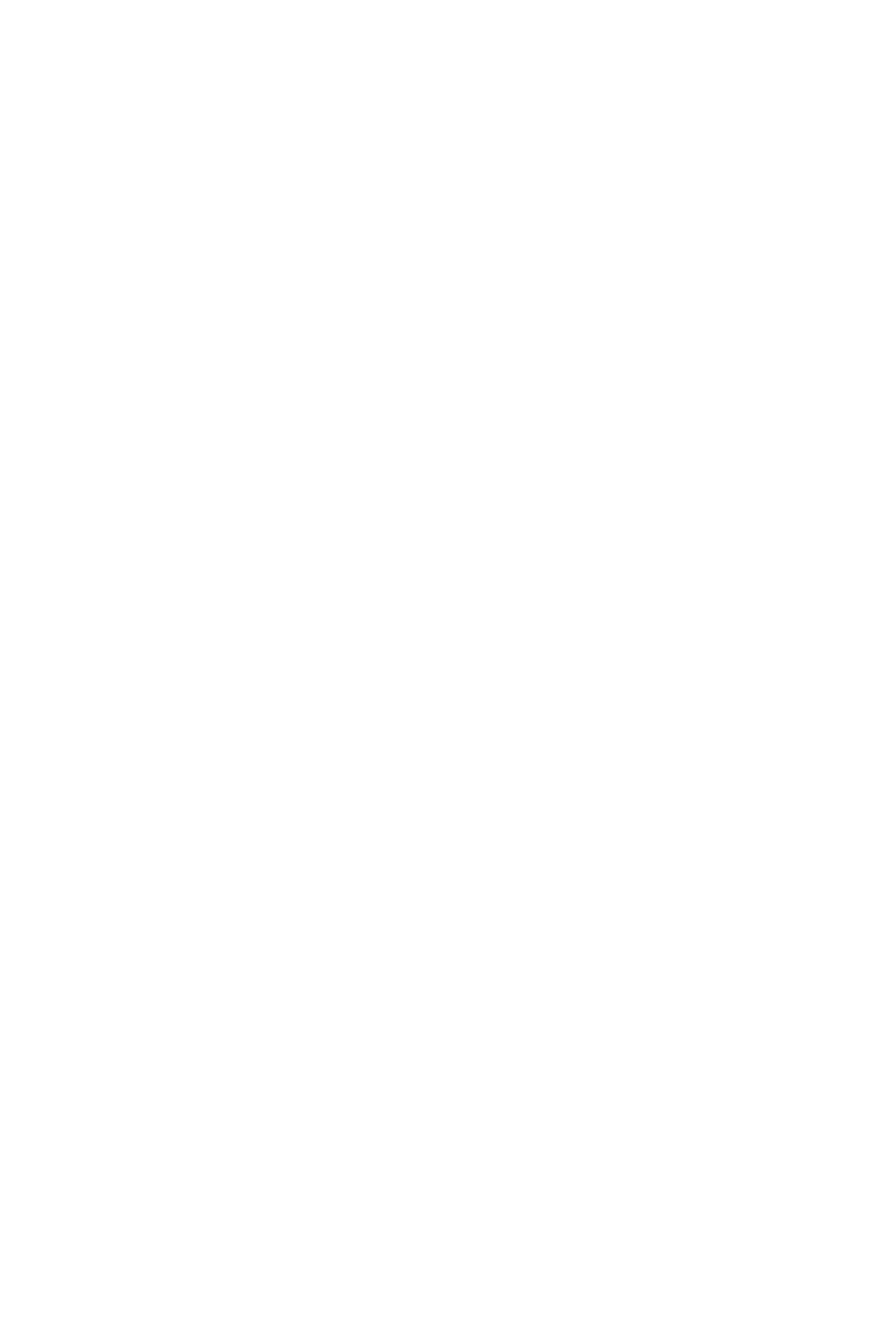
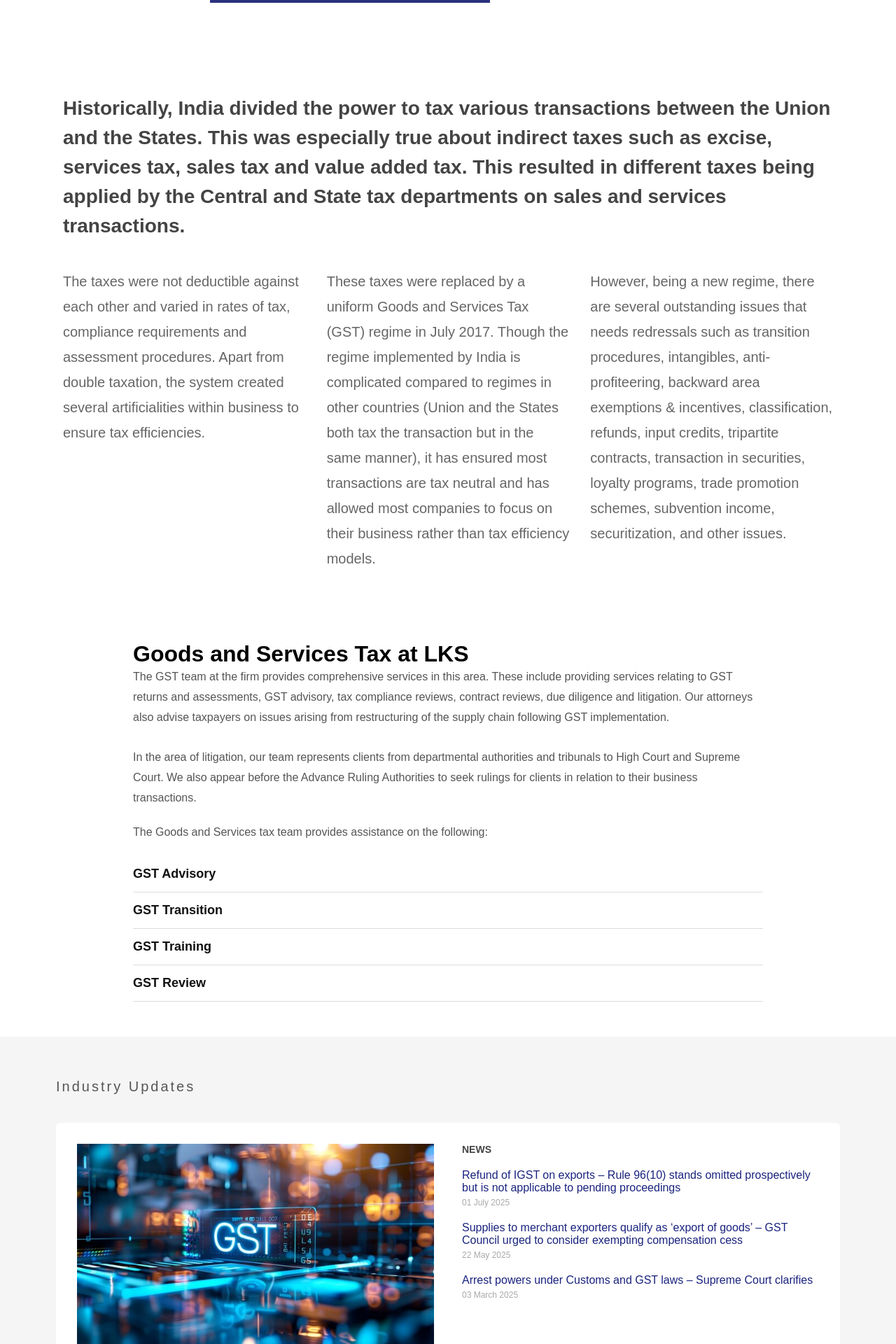
Before and after one commit to arya230/Attorney-Website, a React (Vite) app: page /gst in a window 1280 px wide. Before the commit this address had no page. Shown: the part 880-2800 px from the top of the page at 70% size. Before the commit the page ends 800 px from the top, so only its background shows below. Built offline with nearby package versions, Linux system fonts and the light colour scheme.

Commit message:
added gst page main content

```diff
--- a/src/App.css
+++ b/src/App.css
@@ -512,3 +512,159 @@ section > h2 {
 .dropdown-menu li a:hover {
   background-color: rgba(255, 255, 255, 0.1);
 }
+
+/* GST Content Section */
+.gst-content {
+  padding: 50px;
+  max-width: 1200px;
+  margin: 0 auto;
+}
+
+.gst-content h1 {
+  font-size: 28px;
+  font-weight: 600;
+  margin-bottom: 40px;
+  color: #444444;
+  line-height: 1.5;
+}
+
+.gst-columns {
+  display: flex;
+  flex-wrap: wrap;
+  gap: 30px;
+}
+
+.gst-column {
+  flex: 1;
+  min-width: 280px;
+  font-size: 20px;
+  line-height: 1.8;
+  color: #666666;
+}
+
+.services-section {
+  padding: 50px;
+  max-width: 1000px;
+  margin: 0 auto;
+}
+
+.services-section h2 {
+  font-size: 28px;
+  font-weight: 600;
+  margin-bottom: 20px;
+  color: #222;
+}
+
+.services-section p {
+  font-size: 16px;
+  line-height: 1.8;
+  color: #555;
+  margin-bottom: 20px;
+}
+
+.services-list {
+  list-style-type: none;
+  padding: 0;
+}
+
+.services-list li {
+  font-weight: 600;
+  font-size: 18px;
+  padding: 15px 0;
+  border-bottom: 1px solid #ddd;
+  color: #111;
+}
+
+.industry-updates-section {
+  background-color: #f5f5f5;
+  padding: 60px 80px;
+  font-family: sans-serif;
+}
+
+.industry-heading {
+  font-size: 20px;
+  font-weight: 500;
+  letter-spacing: 3px;
+  color: #555;
+  margin-bottom: 40px;
+}
+
+.industry-content {
+  display: flex;
+  flex-wrap: wrap;
+  gap: 40px;
+  background: white;
+  padding: 30px;
+  border-radius: 6px;
+}
+
+.insight-left {
+  flex: 1;
+  min-width: 280px;
+}
+
+.insight-image {
+  width: 100%;
+  height: auto;
+  object-fit: cover;
+  margin-bottom: 20px;
+}
+
+.insight-text .category {
+  font-size: 14px;
+  color: #444;
+  margin-bottom: 10px;
+  font-weight: 600;
+  text-transform: uppercase;
+}
+
+.insight-title {
+  font-size: 22px;
+  color: #1a237e;
+  margin-bottom: 10px;
+}
+
+.date {
+  font-size: 14px;
+  color: #aaa;
+}
+
+.news-right {
+  flex: 1;
+  min-width: 280px;
+}
+
+.news-category {
+  font-size: 14px;
+  color: #444;
+  font-weight: 600;
+  text-transform: uppercase;
+  margin-bottom: 20px;
+}
+
+.news-list {
+  list-style: none;
+  padding: 0;
+}
+
+.news-list li {
+  margin-bottom: 20px;
+}
+
+.news-list a {
+  color: #1a237e;
+  font-weight: 500;
+  font-size: 16px;
+  text-decoration: none;
+}
+
+.news-list a:hover {
+  text-decoration: underline;
+}
+
+.news-date {
+  display: block;
+  font-size: 12px;
+  color: #aaa;
+  margin-top: 5px;
+}
--- a/src/App.tsx
+++ b/src/App.tsx
@@ -2,6 +2,7 @@ import React from 'react';
 import { BrowserRouter as Router, Routes, Route } from 'react-router-dom';
 import Home from './pages/home';
 import People from './pages/people';
+import Gst from './pages/Practices/gst';
 
 const App: React.FC = () => {
   return (
@@ -9,6 +10,7 @@ const App: React.FC = () => {
       <Routes>
         <Route path="/" element={<Home />} />
         <Route path="/people" element={<People/>} />
+        <Route path="/gst" element={<Gst/>} />
       </Routes>
     </Router>
   );
--- a/src/components/navbar.tsx
+++ b/src/components/navbar.tsx
@@ -24,7 +24,7 @@ const Navbar : React.FC = () => {
                         <li><Link to="/bis">BIS</Link></li>
                         <li><Link to="/banking-finance">Banking & Finance</Link></li>
                         <li><Link to="/commercial-litigation">Commercial Litigation</Link></li>
-                        <li><Link to="/competition-antitrust">Competition and Antitrust</Link></li>
+                        <li><Link to="./gst">Goods And Services Tax</Link></li>
                     </ul>
                     </li>
                     <li className="dropdown">
--- /dev/null
+++ b/src/pages/Practices/gst.tsx
@@ -0,0 +1,92 @@
+import React from "react";
+import Navbar from "../../components/navbar";
+import "../../App.css"
+import gstImg from "../../assets/gst.jpg"
+import gstImg2 from "../../assets/gst2image.jpg"
+
+const imgStyle: React.CSSProperties = {
+  width: '100vw',
+  height: '85vh',
+};
+
+const Gst: React.FC = () => (
+  <>
+    <Navbar />
+    <div className='carousel'>
+      <img src={gstImg} alt="Main Slide" style={imgStyle} />
+      <div className="info-container">
+        <h1>Goods and Services Tax</h1>
+      </div>
+    </div>
+    <div className="gst-content">
+        <h1>
+          Historically, India divided the power to tax various transactions between the Union and the States. This was especially true about indirect taxes such as excise, services tax, sales tax and value added tax. This resulted in different taxes being applied by the Central and State tax departments on sales and services transactions.
+        </h1>
+
+        <div className="gst-columns">
+          <div className="gst-column">
+            <p>The taxes were not deductible against each other and varied in rates of tax, compliance requirements and assessment procedures. Apart from double taxation, the system created several artificialities within business to ensure tax efficiencies.</p>
+          </div>
+          <div className="gst-column">
+            <p>These taxes were replaced by a uniform Goods and Services Tax (GST) regime in July 2017. Though the regime implemented by India is complicated compared to regimes in other countries (Union and the States both tax the transaction but in the same manner), it has ensured most transactions are tax neutral and has allowed most companies to focus on their business rather than tax efficiency models.</p>
+          </div>
+          <div className="gst-column">
+            <p>However, being a new regime, there are several outstanding issues that needs redressals such as transition procedures, intangibles, anti-profiteering, backward area exemptions & incentives, classification, refunds, input credits, tripartite contracts, transaction in securities, loyalty programs, trade promotion schemes, subvention income, securitization, and other issues.</p>
+          </div>
+        </div>
+      </div>
+      <div className="services-section">
+        <h1>Goods and Services Tax at LKS</h1>
+        <p>
+          The GST team at the firm provides comprehensive services in this area. These include providing services relating to GST returns and assessments, GST advisory, tax compliance reviews, contract reviews, due diligence and litigation. Our attorneys also advise taxpayers on issues arising from restructuring of the supply chain following GST implementation.
+          <br /><br />
+          In the area of litigation, our team represents clients from departmental authorities and tribunals to High Court and Supreme Court. We also appear before the Advance Ruling Authorities to seek rulings for clients in relation to their business transactions.
+        </p>
+        <p>The Goods and Services tax team provides assistance on the following:</p>
+        <ul className="services-list">
+          <li>GST Advisory</li>
+          <li>GST Transition</li>
+          <li>GST Training</li>
+          <li>GST Review</li>
+        </ul>
+      </div>
+      {/* Industry Updates Section */}
+<div className="industry-updates-section">
+  <h2 className="industry-heading">Industry Updates</h2>
+  <div className="industry-content">
+
+    {/* Left Insight Block */}
+    <div className="insight-left">
+      <img src={gstImg2} alt="GST Insight" className="insight-image" />
+      <div className="insight-text">
+        <p className="category">LKS Insights</p>
+        <h3 className="insight-title">Business closure and unutilized ITC – Is it a rightful refund?</h3>
+        <p className="date">04 July 2025</p>
+      </div>
+    </div>
+
+    {/* Right News Block */}
+    <div className="news-right">
+      <p className="news-category">News</p>
+      <ul className="news-list">
+        <li>
+          <a href="#">Refund of IGST on exports – Rule 96(10) stands omitted prospectively but is not applicable to pending proceedings</a>
+          <span className="news-date">01 July 2025</span>
+        </li>
+        <li>
+          <a href="#">Supplies to merchant exporters qualify as ‘export of goods’ – GST Council urged to consider exempting compensation cess</a>
+          <span className="news-date">22 May 2025</span>
+        </li>
+        <li>
+          <a href="#">Arrest powers under Customs and GST laws – Supreme Court clarifies</a>
+          <span className="news-date">03 March 2025</span>
+        </li>
+      </ul>
+    </div>
+  </div>
+</div>
+
+  </>
+);
+
+export default Gst;
```
Also changed, not shown: src/assets/gst.jpg (added), src/assets/gst2image.jpg (added).
